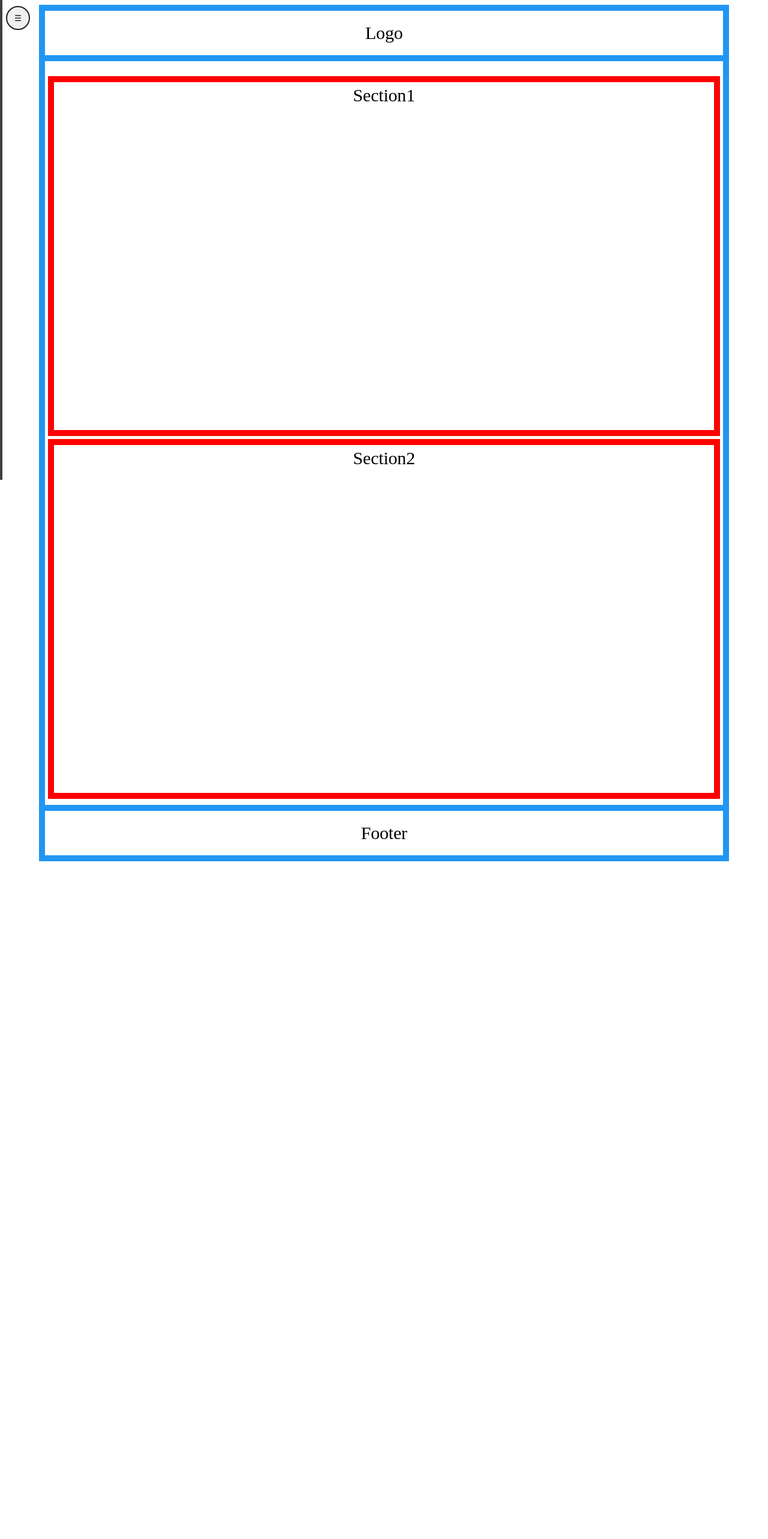
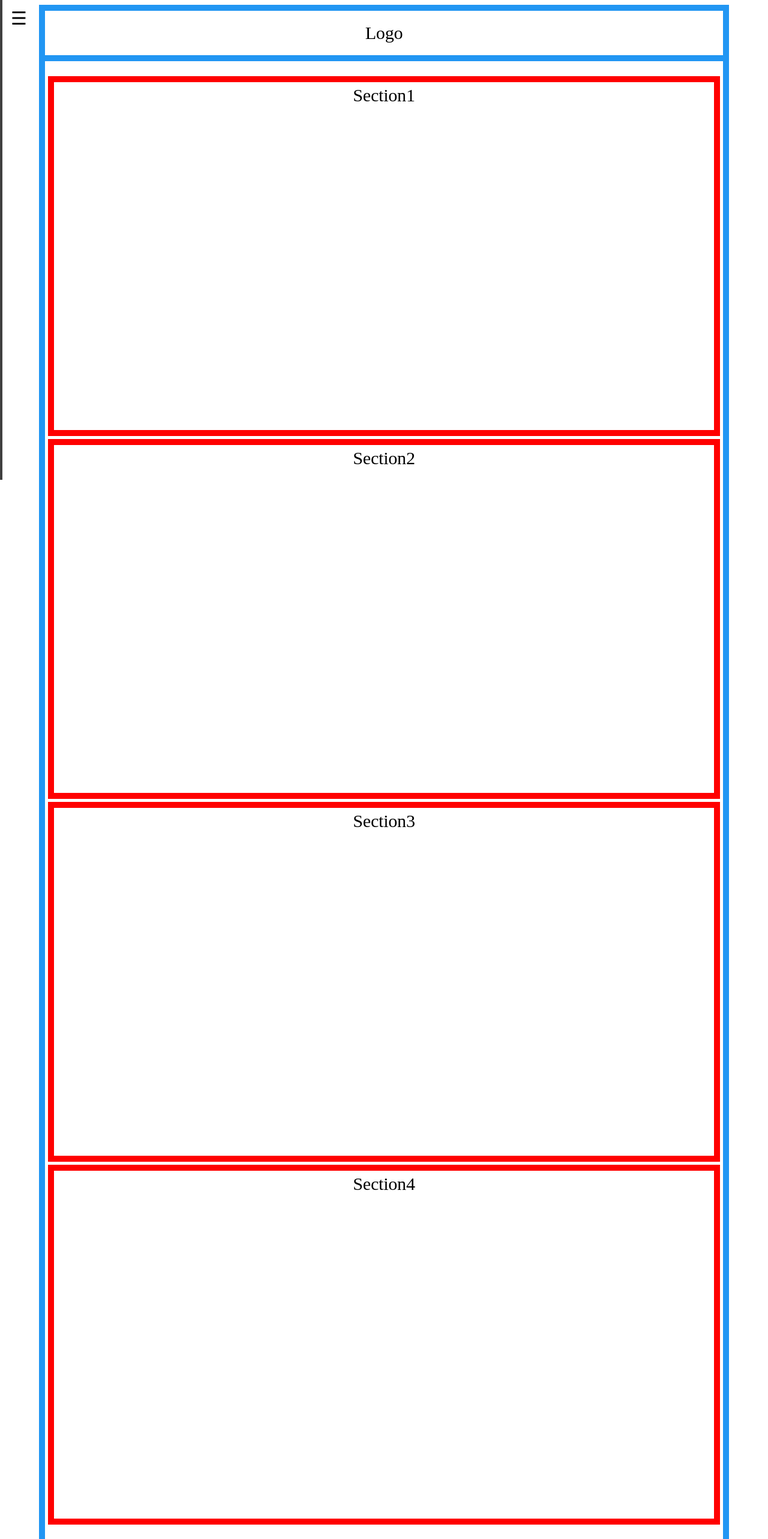
Before and after one commit to Rush-Develop/milky_frontend, a React (Create React App) app: page / in a window 1280 px wide. Shown: the top 2566 px of the page at 60% size. Before the commit the page ends 1444 px from the top, so only its background shows below. Built offline with nearby package versions, Linux system fonts and the light colour scheme.

Commit message:
sidebar scroll event

```diff
--- a/package.json
+++ b/package.json
@@ -13,6 +13,7 @@
     "react-router-dom": "^5.3.0",
     "react-scripts": "5.0.1",
     "react-scroll": "^1.8.9",
+    "styled-components": "^5.3.6",
     "web-vitals": "^2.1.4"
   },
   "scripts": {
--- a/src/routes/Home.js
+++ b/src/routes/Home.js
@@ -5,16 +5,29 @@ import styles from "./components/home.module.css";
 import Header from "./components/Header";
 import Footer from "./components/Footer";
 import Section from "./components/Section";
+import Menu from "./components/Menu";
 
 function Home() {
   return (
     <div>
-      <Sidebar width={360} />
+      <Sidebar width={360}>
+        <Menu />
+      </Sidebar>
       <div className={styles.grid}>
         <Header />
         <div className={styles.Main}>
-          <Section cnt="1" />
-          <Section cnt="2" />
+          <div id="1">
+            <Section cnt="1" />
+          </div>
+          <div id="2">
+            <Section cnt="2" />
+          </div>
+          <div id="3">
+            <Section cnt="3" />
+          </div>
+          <div id="4">
+            <Section cnt="4" />
+          </div>
         </div>
         <div className={styles.Footer}>Footer</div>
       </div>
--- /dev/null
+++ b/src/routes/components/Menu.js
@@ -0,0 +1,30 @@
+import styled from "styled-components";
+import { Link } from "react-scroll";
+
+function Menu() {
+  const StyledLink = styled(Link)`
+    box-sizing: border-box;
+    display: block;
+    padding: 30px;
+    margin: 0 auto;
+    text-align: center;
+    border: 2px solid blue;
+  `;
+  return (
+    <div>
+      <StyledLink to="1" spy={true} smooth={true}>
+        <span>Section 1</span>
+      </StyledLink>
+      <StyledLink to="2" spy={true} smooth={true}>
+        <span>Section 2</span>
+      </StyledLink>
+      <StyledLink to="3" spy={true} smooth={true}>
+        <span>Section 3</span>
+      </StyledLink>
+      <StyledLink to="4" spy={true} smooth={true}>
+        <span>Section 4</span>
+      </StyledLink>
+    </div>
+  );
+}
+export default Menu;
--- a/src/routes/components/home.module.css
+++ b/src/routes/components/home.module.css
@@ -3,7 +3,7 @@
 }
 .Main {
   grid-area: main;
-  height: 1200px;
+  /* height: 1200px; */
 }
 
 .Footer {
--- a/src/routes/components/sidebar.module.css
+++ b/src/routes/components/sidebar.module.css
@@ -21,8 +21,9 @@
   height: 40px;
   z-index: 99;
   transition: 0.8s ease;
-  border: 2px solid #202020;
-  border-radius: 40px;
+  background-color: rgba(0, 0, 0, 0);
+  border: 2px solid rgba(0, 0, 0, 0);
+  /* border-radius: 40px; */
   overflow: hidden;
 }
 .openBtn {
@@ -30,10 +31,25 @@
   height: 100%;
 }
 .content {
-  padding: 40px 40px 0 20px;
-  position: relative;
-  width: 100%;
+  /* width: 50%; */
+  position: fixed;
+  right: 5rem;
+  margin-top: 70px;
+  border: 2px solid red;
+  font-size: 30px;
+  color: whitesmoke;
 }
+
+.content div {
+  display: flex;
+  flex-direction: column;
+  /* border: 1px solid red; */
+}
+
+span {
+  font-size: 30px;
+}
+
 .icon {
   margin: 0;
   color: #202020;
```
Also changed, not shown: 1 other file (tests, documents, lock files or other folders).
